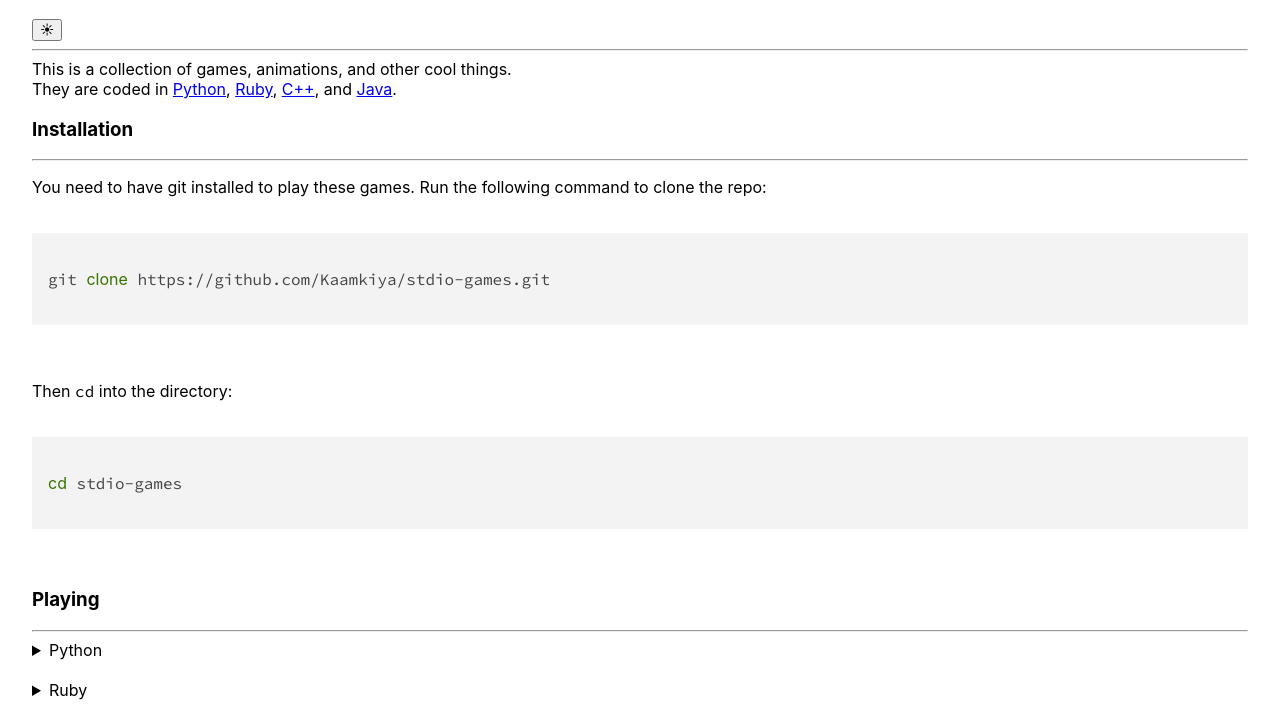
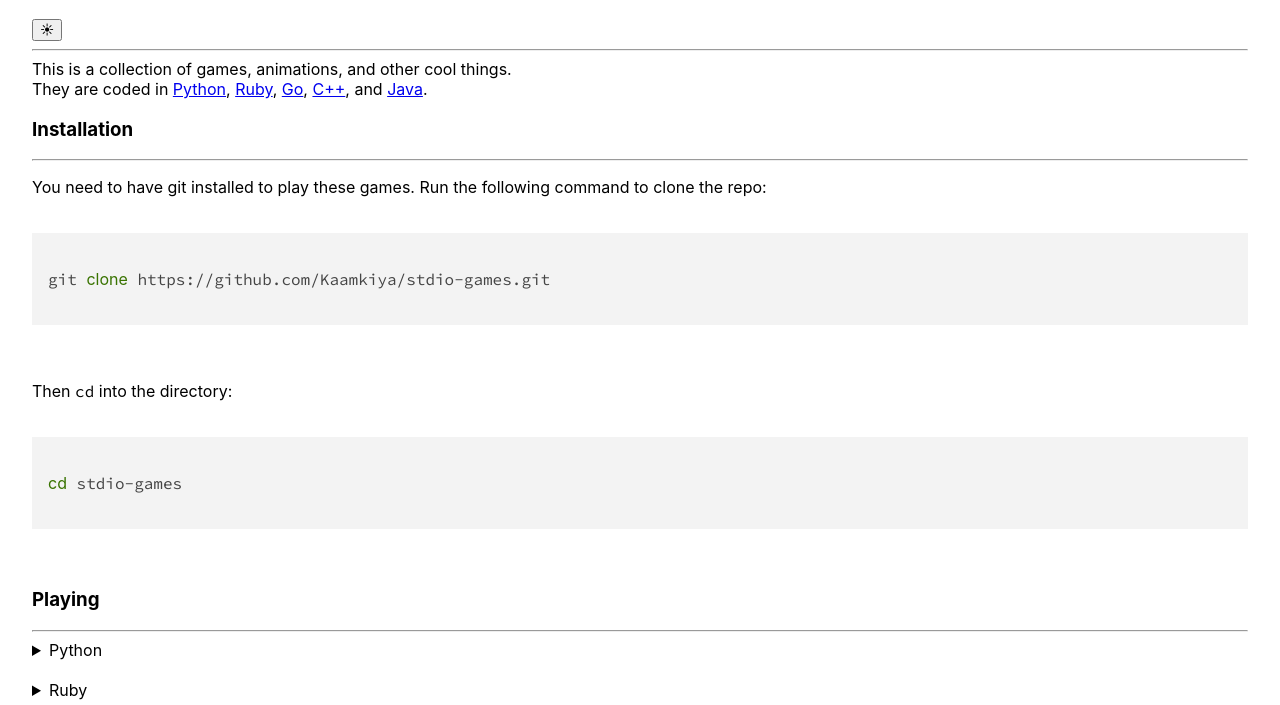
Before and after one commit to Kaamkiya/stdio-games, a plain HTML site: page index.html in a window 1280 px wide. Shown: the part 95-800 px from the top of the page. Drawn offline with nearby package versions, Linux system fonts and the light colour scheme.

Commit message:
Add link to Golang official website

```diff
--- a/index.html
+++ b/index.html
@@ -36,6 +36,7 @@
       They are coded in
         <a href="https://python.org/">Python</a>,
         <a href="https://ruby-lang.org/">Ruby</a>,
+        <a href="https://go.dev/">Go</a>,
         <a href="https://devdocs.io/cpp/">C++</a>, and
         <a href="https://java.com/">Java</a>.
     </div>
```
